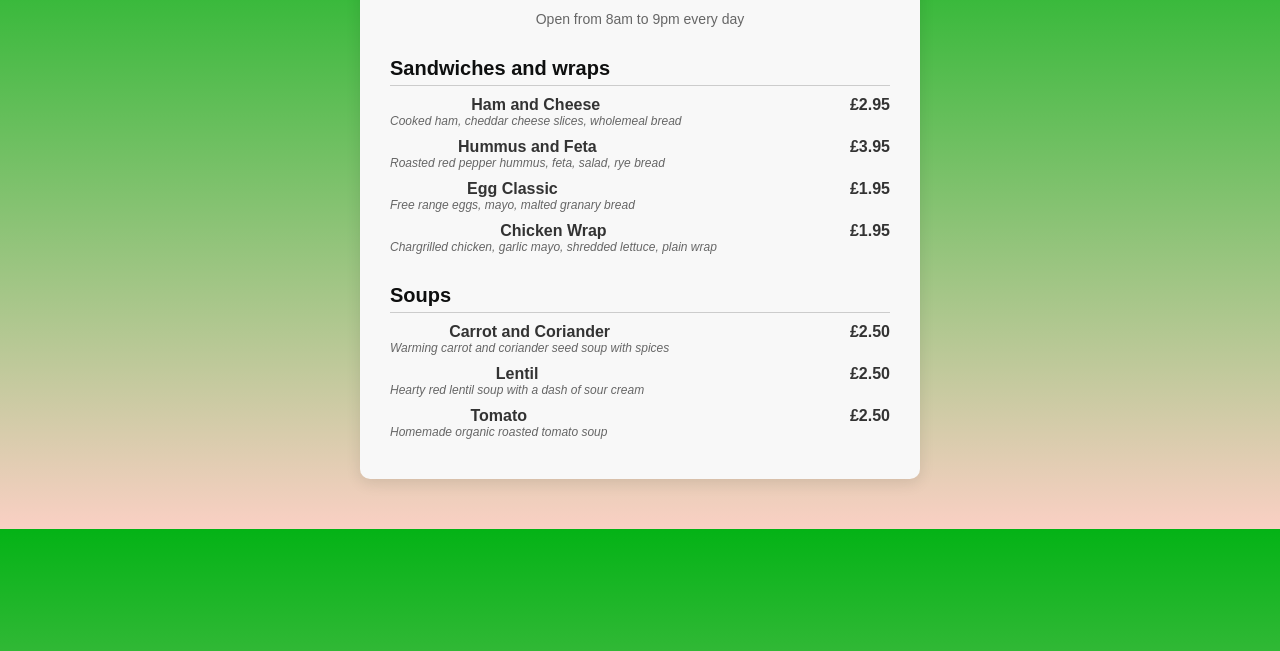
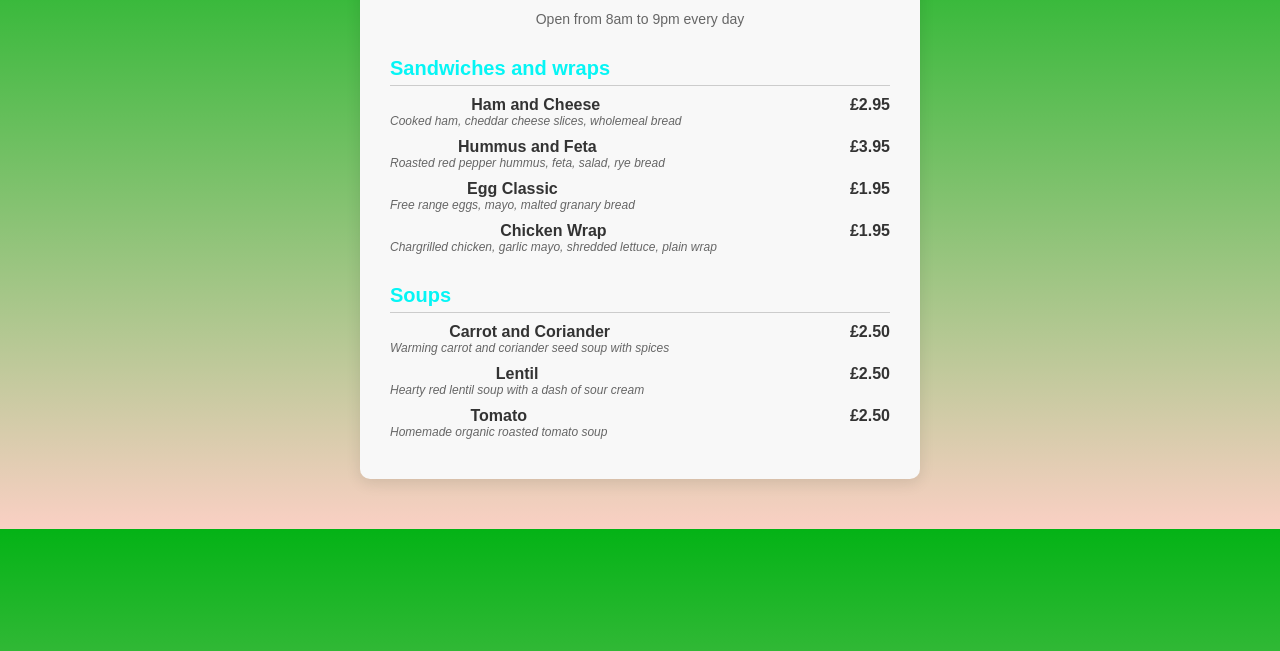
Before and after one commit to NishantKhamchaMagar/wk2linuxdemo, a plain HTML site: page index.html in a window 1280 px wide. Shown: the part 149-800 px from the top of the page. Drawn offline with Linux system fonts and the light colour scheme.

Commit message:
h2 color changed to cyan

```diff
--- a/index.html
+++ b/index.html
@@ -43,7 +43,7 @@
             border-bottom: 1px solid #ccc;
             padding-bottom: 5px;
             text-align: left;
-            color: rgb(14, 15, 15);
+            color: rgb(6, 245, 245);
         }
 
         .menu-item {
```
